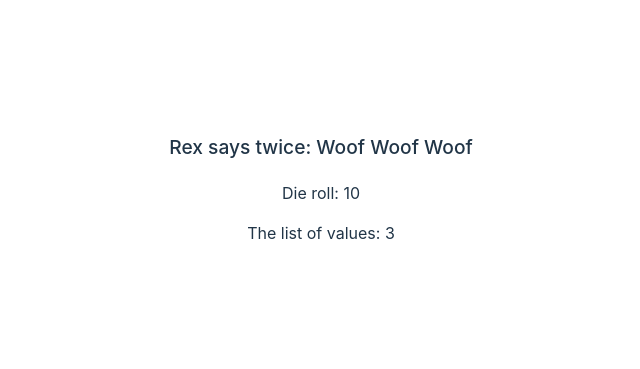
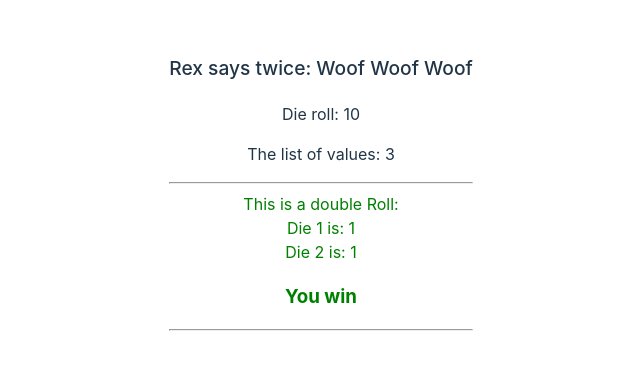
Before and after one commit to danielkhayat16/ReactLearning, a React (Vite) app in the folder reactViteLearning/: page / in a window 1280 px wide. Shown: the part 213-582 px from the top of the page, without its empty margins (319-959 px from the left). Built offline with nearby package versions, Linux system fonts and the light colour scheme.

Commit message:
React conditionals and style

```diff
--- a/reactViteLearning/src/App.jsx
+++ b/reactViteLearning/src/App.jsx
@@ -3,6 +3,8 @@ import './App.css'
 import Dog from './Dog'
 import Die from './Die'
 import ListPicker from './ListPicker'
+import DoubleDice from './DoubleDice'
+
 function App() {
 
   return (
@@ -11,6 +13,7 @@ function App() {
       <Dog dogName="Rex" count="twice"></Dog>
       <Die sides={20}></Die>
       <ListPicker val={[1, 2, 3]}></ListPicker>
+      <DoubleDice sides={2}></DoubleDice>
      </div>
   )
 }
--- /dev/null
+++ b/reactViteLearning/src/DoubleDice.jsx
@@ -0,0 +1,26 @@
+import Die from "./Die"
+
+export default function DoubleDice(props){
+
+    function randomRoll (props)  {return Math.floor(Math.random() * (props.sides || 6)) + 1;}
+    const die1 = randomRoll(props);
+    const die2 = randomRoll(props);
+
+    const isWinner = (die1 === die2);
+    const colorGame = {color: isWinner ? "green" : "red"}
+    return(
+        <div style={colorGame}>
+            <hr />
+            This is a double Roll:
+            <br />
+            Die 1 is: {die1}
+            <br />
+            Die 2 is:  {die2}
+            { isWinner ? <h3>You win </h3> : <h3>You lose</h3>}
+
+
+
+            <hr />
+        </div>
+    )
+}
```
